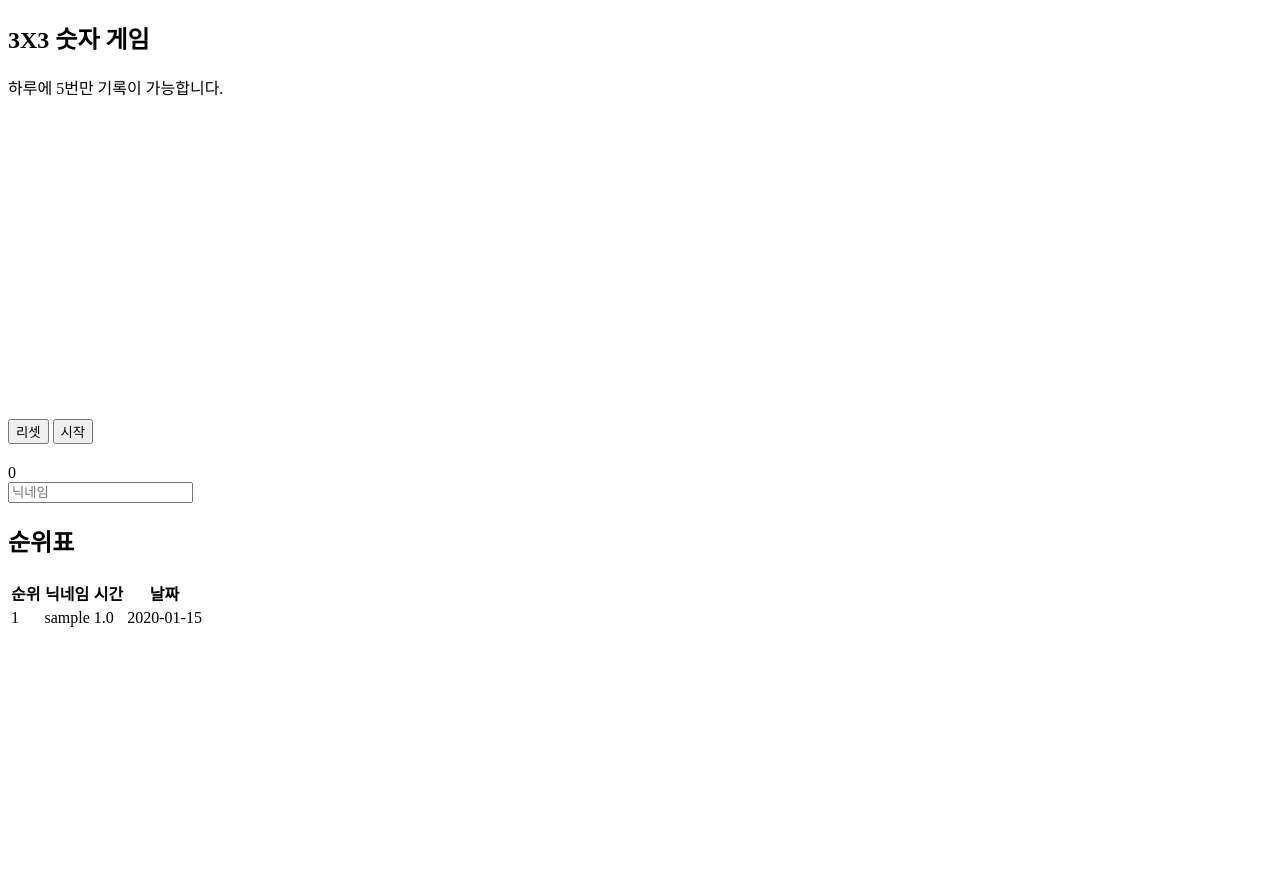
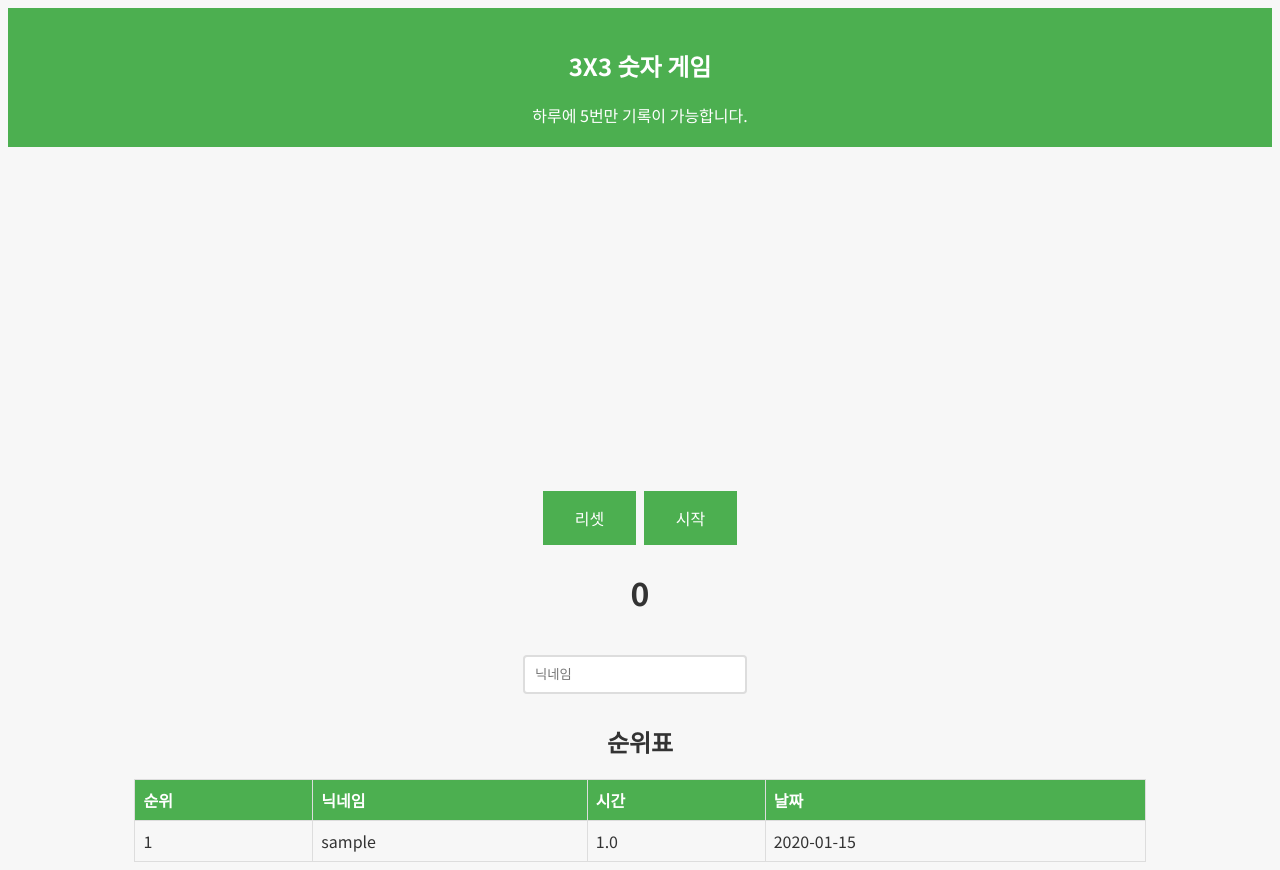
Before and after one commit to jyj9655/minigame, a Flask app: page / in a window 1280 px wide. Before the commit the page ends 627 px from the top, so only its background shows below. Run offline with Flask 3, Linux system fonts and the light colour scheme; tables that the repository leaves empty hold one stand-in row (values such as "Sample post").

Commit message:
html, css, db 변경

```diff
--- a/static/css/style.css
+++ b/static/css/style.css
@@ -1,18 +1,130 @@
+body {
+  font-family: 'Noto Sans KR', sans-serif;
+  background-color: #f7f7f7;
+  color: #333;
+  text-align: center;
+}
+
+#header {
+  background-color: #4CAF50;
+  color: white;
+  padding: 20px;
+}
+
 .game-board {
   display: grid;
   grid-template-columns: repeat(3, 100px);
   grid-template-rows: repeat(3, 100px);
   gap: 10px;
+  justify-content: center;
+  margin: auto;
+  margin-top: 20px;
 }
 
 .game-board div {
-    border: 1px solid black;
+  border: 2px solid #4CAF50;
+  background-color: #fff;
   display: flex;
   align-items: center;
   justify-content: center;
   font-size: 24px;
+  font-weight: bold;
+  cursor: pointer;
+  transition: background-color 0.3s;
+}
+
+.game-board div:hover {
+  background-color: #e8e8e8;
+}
+
+button {
+  background-color: #4CAF50;
+  border: none;
+  color: white;
+  padding: 15px 32px;
+  text-align: center;
+  text-decoration: none;
+  display: inline-block;
+  font-size: 16px;
+  margin: 4px 2px;
+  cursor: pointer;
+  transition: background-color 0.3s;
+}
+
+.record {
+  display: flex;
+  justify-content: center;
+  align-items: center;
+  flex-direction: column;
+  margin-top: 20px;
+}
+
+.record input[type="text"], .record button {
+  width: 200px; /* 이 너비를 조정하여 더 넓거나 좁게 만들 수 있습니다. */
+  margin: 10px 0; /* 위, 아래 간격을 동일하게 설정합니다. */
+}
+
+#save-record {
+  display: block; /* 버튼을 블록 요소로 만듭니다. */
+  padding: 10px 20px; /* 버튼의 상하, 좌우 패딩입니다. */
+}
+
+button:hover {
+  background-color: #45a049;
 }
 
 #timer {
+  font-size: 32px;
   margin-top: 20px;
+  font-weight: bold;
 }
+
+.record input[type="text"] {
+  padding: 10px;
+  margin-top: 20px;
+  border: 2px solid #ddd;
+  border-radius: 4px;
+  margin-right: 10px;
+}
+
+.rank {
+  margin-top: 40px;
+}
+
+table {
+  width: 80%;
+  margin: auto;
+  border-collapse: collapse;
+}
+
+th, td {
+  border: 1px solid #ddd;
+  padding: 8px;
+  text-align: left;
+}
+
+th {
+  background-color: #4CAF50;
+  color: white;
+}
+
+/* 반응형 웹 디자인 */
+@media screen and (max-width: 600px) {
+  .game-board {
+    grid-template-columns: repeat(3, 50px);
+    grid-template-rows: repeat(3, 50px);
+  }
+
+  .game-board div {
+    font-size: 18px;
+  }
+
+  button {
+    padding: 10px 20px;
+    font-size: 14px;
+  }
+
+  #timer {
+    font-size: 24px;
+  }
+}
--- a/templates/index.html
+++ b/templates/index.html
@@ -4,6 +4,7 @@
 <head>
     <title>3x3 숫자 게임</title>
     <link rel="stylesheet" type="text/css" href="{{ url_for('static', filename='css/style.css') }}">
+    <link href="https://fonts.googleapis.com/css2?family=Noto+Sans+KR:wght@400;700&display=swap" rel="stylesheet">
 </head>
 
 <body>
```
Also changed, not shown: minigame.db. Lines whose indentation alone changed are shown as unchanged.
